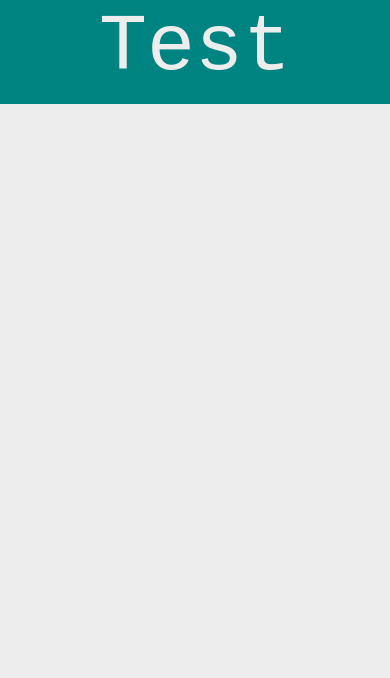
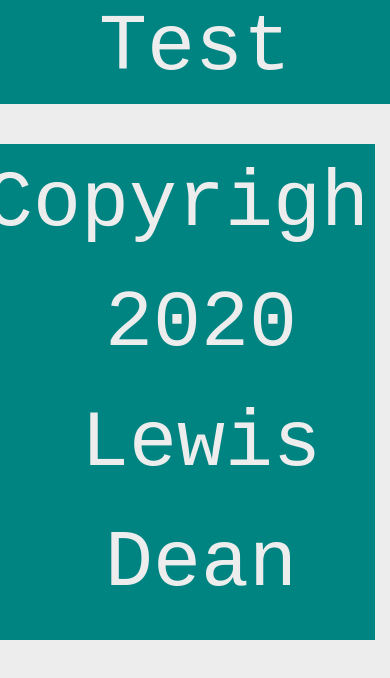
Before and after one commit to lewisdean731/lewisdean-dot-me, a React (Create React App) app: page / in a window 390 px wide. Shown: the top 678 px of the page. Built offline with nearby package versions, Linux system fonts and the light colour scheme.

Commit message:
Copy header for footer and add to layout

```diff
--- /dev/null
+++ b/src/components/BannerTexts/BannerFooter/BannerFooter.js
@@ -0,0 +1,14 @@
+import React from "react";
+import { Row, Col } from "react-bootstrap";
+import Classes from "./BannerFooter.module.scss";
+
+const BannerHeader = props => {
+  return (
+    <Row className={[Classes.Title, Classes.Box].join(" ")}>
+      <p>Copyright 2020 Lewis Dean</p>
+    </Row>
+
+  );
+};
+
+export default BannerHeader;
--- /dev/null
+++ b/src/components/BannerTexts/BannerFooter/BannerFooter.module.scss
@@ -0,0 +1,26 @@
+@import "../../../styles/resources.scss";
+
+.Title {
+  bottom: 0;
+  text-align: center;
+  font-family: monospace;
+  font-size: 10em;
+  color: $colour-white;
+  background-color: $colour-blue;
+}
+
+.Box {
+  padding: 25px;
+  height: 100%;
+}
+
+@media (max-width: 1000px) {
+  .Title {
+    font-size: 5em;
+  }
+
+  .Box {
+    padding: 0%;
+    width: 100%;
+  }
+}
--- a/src/containers/Layout/Layout.js
+++ b/src/containers/Layout/Layout.js
@@ -1,5 +1,6 @@
 import React, { Component } from "react";
 import BannerHeader from "../../components/BannerTexts/BannerHeader/BannerHeader";
+import BannerFooter from "../../components/BannerTexts/BannerFooter/BannerFooter";
 import TextCentrepiece from "../../components/Texts/TextSubheader/TextSubheader";
 import { Row, Col } from "react-bootstrap";
 import Toolbar from "../../components/Toolbar/Toolbar";
@@ -55,6 +56,11 @@ class Layout extends Component {
           </Row>
         </Container-fluid>
         <Aux>{activeContent}</Aux>
+        <Row>
+            <Col>
+              <BannerFooter text={"Test"}></BannerFooter>
+            </Col>
+        </Row>
       </Aux>
     );
   }
```
